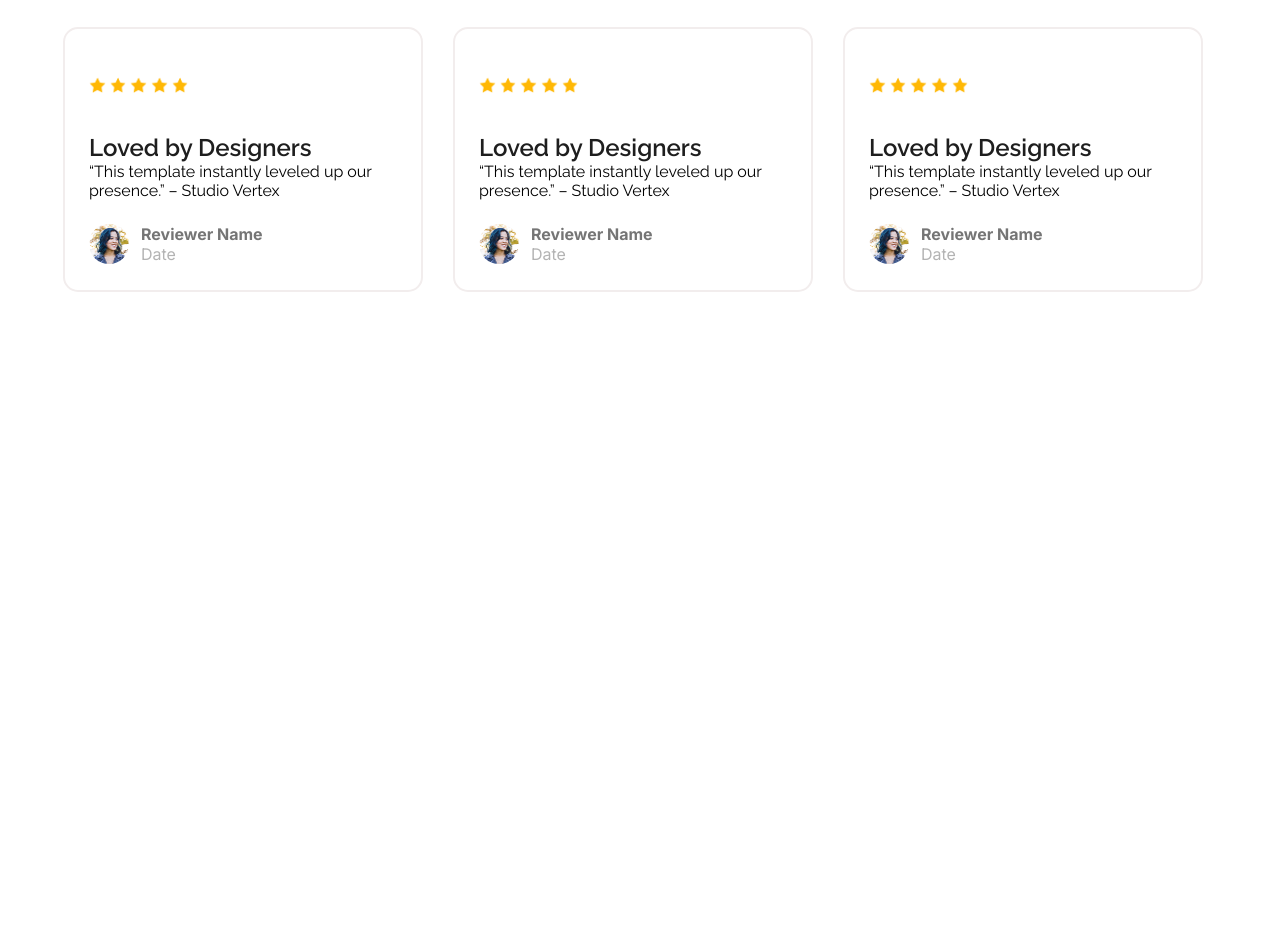
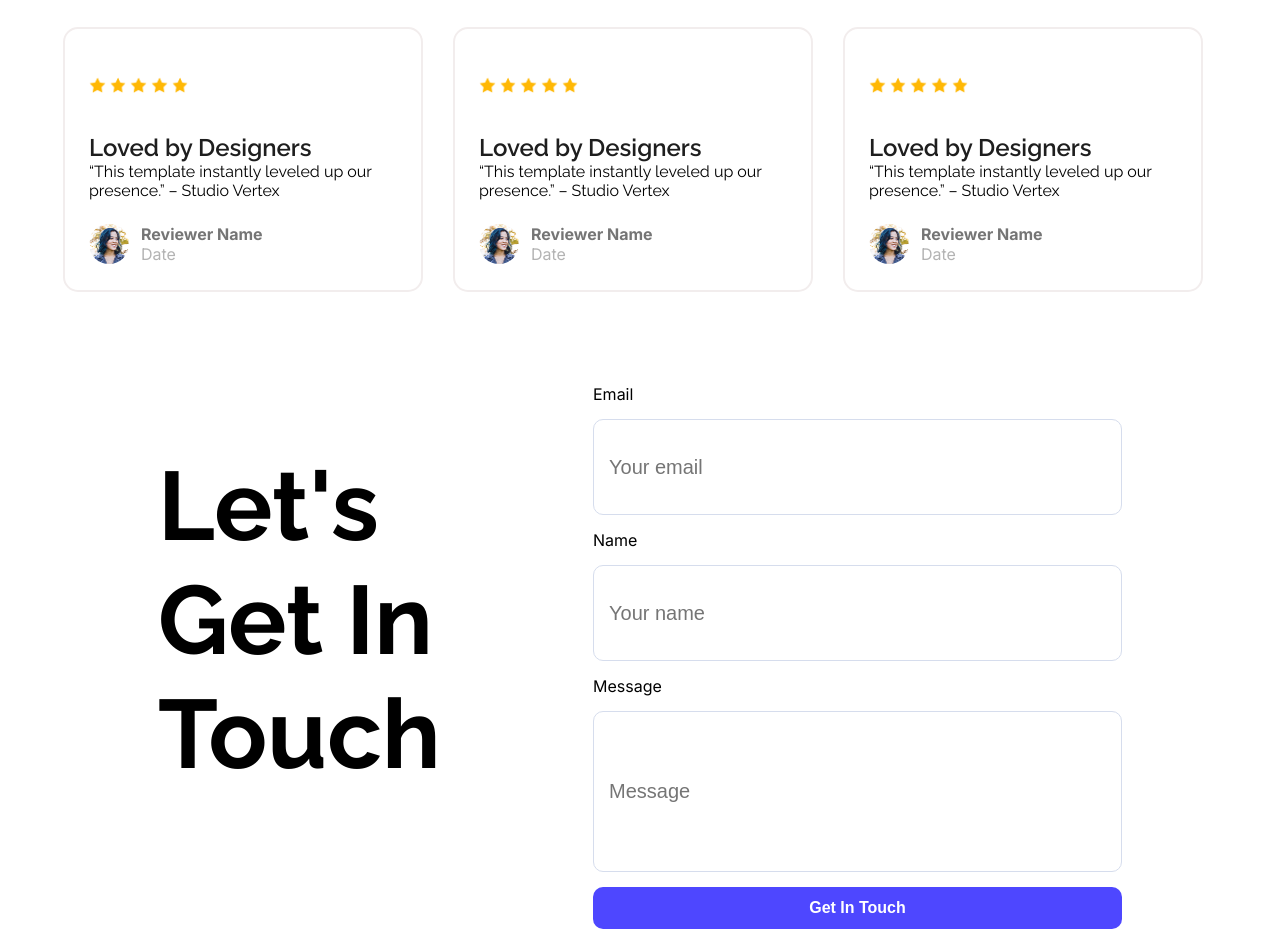
Before and after one commit to kamrulshaqeel/assignment-one, a plain HTML site: page index.html in a window 1280 px wide. Shown: the part 1923-2874 px from the top of the page. Before the commit the page ends 2223 px from the top, so only its background shows below. Drawn offline with Linux system fonts and the light colour scheme.

Commit message:
added get in touch section

```diff
--- a/index.html
+++ b/index.html
@@ -117,6 +117,23 @@
             </div>
         </section>
     </main>
-
+    <footer>
+        <div class="get-in-touch">
+            <div class="get-in-touch-title raleway-normal">
+                <h1>Let's Get In Touch</h1>
+            </div>
+            <div class="message-me inter">
+            <form action="">
+                <label for="">Email</label>
+                <input class="box-color text-box" type="email" name="" id="" placeholder="Your email">
+                <label for="">Name</label>
+                <input class="box-color text-box" type="text" name="" id="" placeholder="Your name">
+                <label for="">Message</label>
+                <input class="box-color message-box" type="text" name="" id="" placeholder="Message" />
+                <input class="btn-primary" type="submit" value="Get In Touch">
+            </form>
+            </div>
+        </div>
+        </footer>
 </body>
 </html>
```
